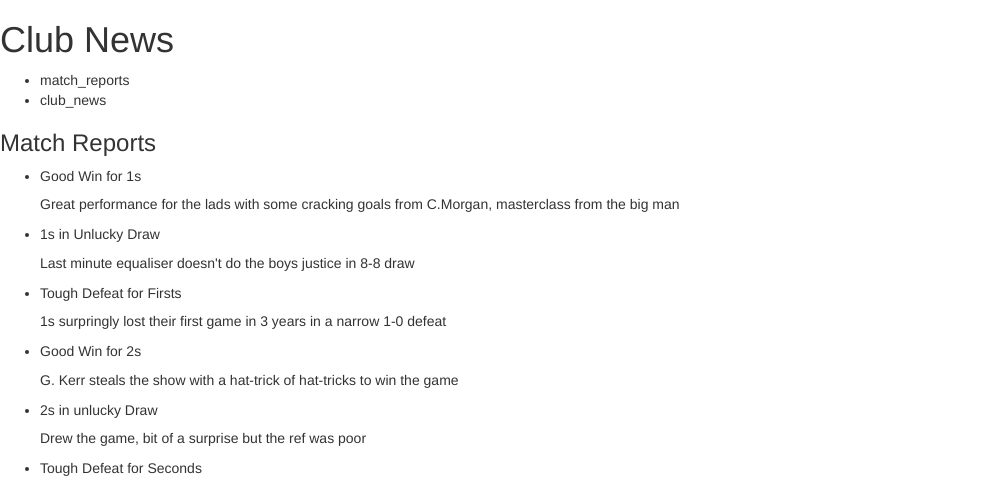
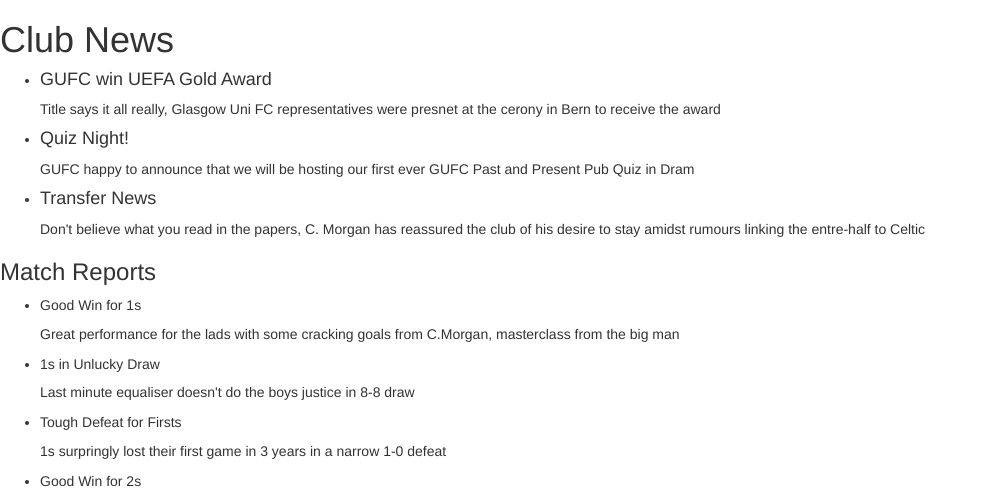
Before and after one commit to GregorKerr1996/GUFCWebsite, a Django app: page /website/matchReports/ in a window 1280 px wide. Shown: the part 112-600 px from the top of the page, without its empty margins (0-987 px from the left). Run offline with Django 3.2, Linux system fonts and the light colour scheme; data comes from the database, SQL or seed files in the repository; some libraries are stand-ins or nearby versions.

Commit message:
Some more minor changes to displaying news

```diff
--- a/GUFCWebsite/populate_website.py
+++ b/GUFCWebsite/populate_website.py
@@ -27,7 +27,7 @@
 
     club_news = [
         {"title": "GUFC win UEFA Gold Award",
-        "text":"Title says it all really, Glasgow Uni FC representatives were presnet at the cerony in Bern to receive the award"},
+        "text":"Title says it all really, Glasgow Uni FC representatives were present at the ceremony in Bern to receive the award"},
         {"title": "Quiz Night!",
         "text":"GUFC happy to announce that we will be hosting our first ever GUFC Past and Present Pub Quiz in Dram"},
         {"title":"Transfer News",
--- a/GUFCWebsite/templates/website/index.html
+++ b/GUFCWebsite/templates/website/index.html
@@ -98,7 +98,7 @@
                                                  src="{% static 'images/match_report.png' %}"
                                                  width="140"
                                                  height="140">
-                <h2>Match Reports</h2>
+                <h2>News</h2>
             </a>
         </div>
         <div class="col-lg-3">
--- a/GUFCWebsite/templates/website/matchReports.html
+++ b/GUFCWebsite/templates/website/matchReports.html
@@ -10,16 +10,18 @@
     <h1>Club News</h1>
 
     <div>
-        {% if news_cats %}
+        {% if news %}
         <ul>
-          {% for cat in news_cats %}
+          {% for report in news %}
           <li>
-              {{ cat.name }}
+              <h4>{{ report.title }}</h4>
+
+              {{ report.text }}
           </li>
           {% endfor %}
         </ul>
         {% else %}
-        <h5>No match Reports available</h5>
+        <h5>No club news available</h5>
         {% endif %}
     </div>
 
@@ -27,9 +29,9 @@
         <h3>
         Match Reports
         </h3>
-          {% if news_reports %}
+        {% if match_reports %}
         <ul>
-              {% for report in news_reports %}
+            {% for report in match_reports %}
             <li>
             <h5>{{ report.title}}</h5>
             <p>{{ report.text }}</p>
@@ -37,7 +39,7 @@
             {% endfor %}
         </ul>
         {% else %}
-              <h5>No news available</h5>
+            <h5>No match reports available</h5>
         {% endif %}
     </div>
 
--- a/GUFCWebsite/website/views.py
+++ b/GUFCWebsite/website/views.py
@@ -70,8 +70,8 @@
 
 def matchReports(request):
 
-    news_cat_list = News.objects.order_by("-views")[:5]
-    reports = Report.objects.filter(news_cat__name = "match_reports")
-    context_dict = {"news_cats": news_cat_list, "news_reports": reports}
+    news_list = Report.objects.filter(news_cat__name = "club_news")
+    match_reports = Report.objects.filter(news_cat__name = "match_reports")
+    context_dict = {"news": news_list, "match_reports": match_reports}
 
     return render(request, 'website/matchReports.html', context_dict)
```
Lines whose indentation alone changed are shown as unchanged.
